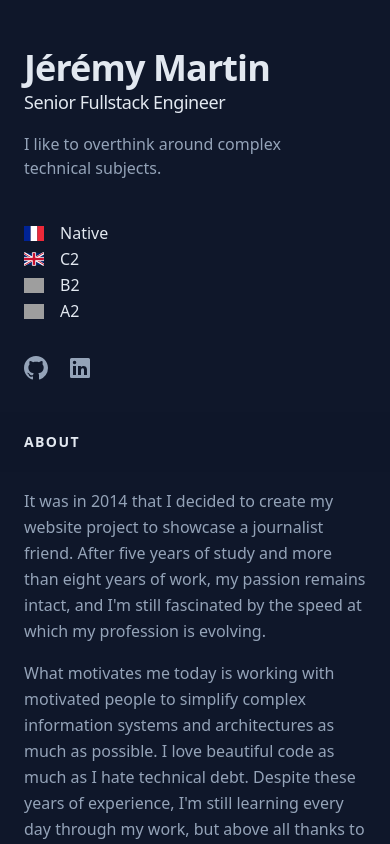
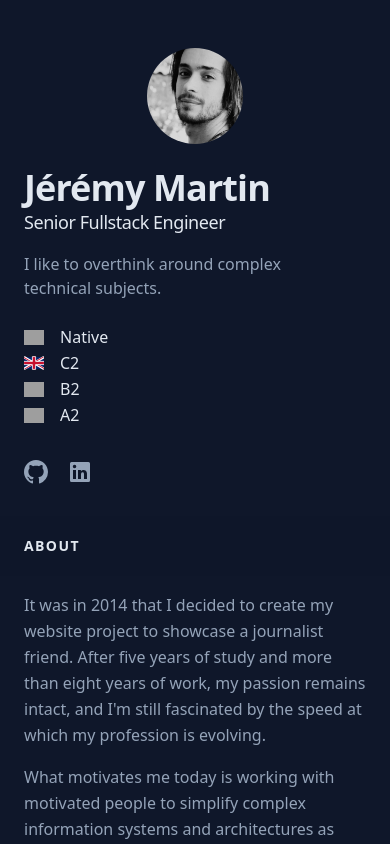
Before and after one commit to marsglace12/portfolio, an Angular app: page / in a window 390 px wide. Shown: the top 844 px of the page. Built offline with nearby package versions, Linux system fonts and the light colour scheme; grey boxes are pictures that could not be loaded; a web font is replaced by a local one.

Commit message:
add avatar on mobile, fix french flag

```diff
--- a/src/app/app.component.html
+++ b/src/app/app.component.html
@@ -21,6 +21,10 @@
           <header
             class="lg:sticky lg:top-0 lg:flex lg:max-h-screen lg:w-1/2 lg:flex-col lg:justify-between lg:py-24"
           >
+            <img
+              class="rounded-full h-24 w-24 mb-6 mx-auto md:hidden lg:hidden"
+              src="/images/me.jpeg"
+            />
             <div>
               <h1 class="text-4xl font-bold tracking-tight text-slate-200 sm:text-5xl">
                 <a href="/">Jérémy Martin</a>
@@ -70,15 +74,11 @@
                 </ul>
               </nav>
               <div class="flex flex-col justify-between rounded-lg">
-                <div class="flex items-center pt-10">
+                <div class="flex items-center lg:pt-10 md:pt-8 pt-6">
                   <div class="flex items-center h-5 w-5">
-                    <svg xmlns="http://www.w3.org/2000/svg" viewBox="0 0 640 480">
-                      <g fill-rule="evenodd" stroke-width="1pt">
-                        <path fill="#002395" d="M0 0h213.33v480H0z" />
-                        <path fill="#fff" d="M213.33 0h213.34v480H213.33z" />
-                        <path fill="#ed2939" d="M426.67 0H640v480H426.67z" />
-                      </g>
-                    </svg>
+                    <img
+                      src="https://upload.wikimedia.org/wikipedia/commons/c/c3/Flag_of_France.svg"
+                    />
                   </div>
                   <span class="pl-4 text-md text-slate-200">Native</span>
                 </div>
```
